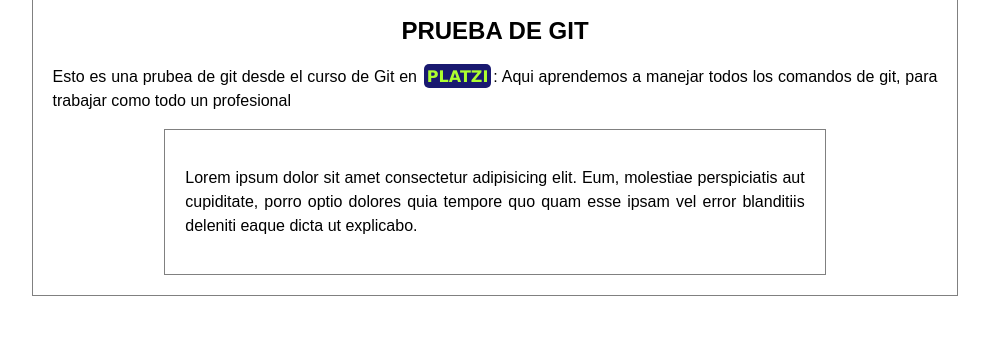
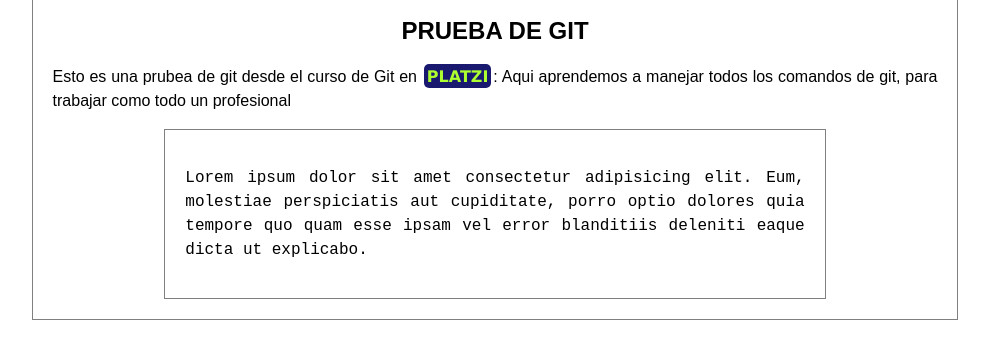
Before and after one commit to vamesti/blogPruebaPlatzi, a plain HTML site: page index.html in a window 1280 px wide. Shown: the part 132-490 px from the top of the page, without its empty margins (145-1134 px from the left). Drawn offline with Linux system fonts and the light colour scheme.

Commit message:
Anadiendo css 2

```diff
--- a/css/styles.css
+++ b/css/styles.css
@@ -40,3 +40,7 @@ p{
     font-family: 'Franklin Gothic Medium', 'Arial Narrow', Arial, sans-serif;
     font-size: 2rem;
 }
+
+#body2{
+    font-family: 'Courier New', Courier, monospace;
+}
```
